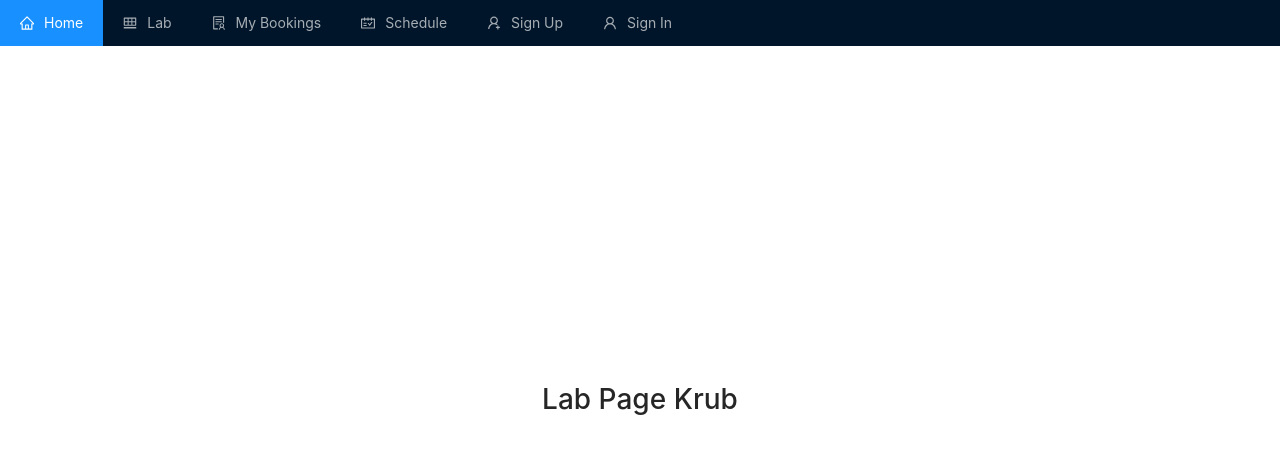
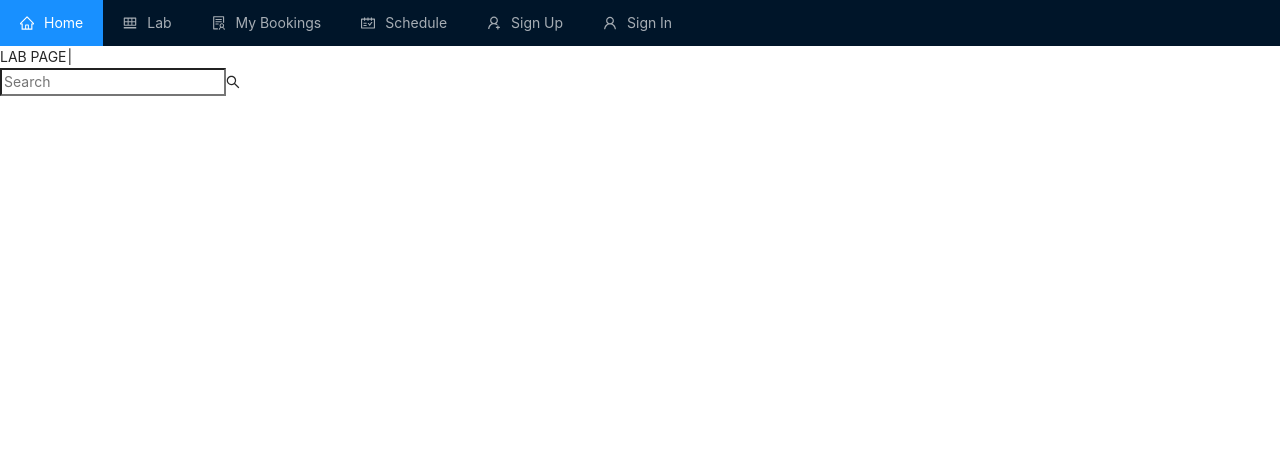
Before and after one commit to liahoneyBP/lab_booking_system, a React (Create React App) app in the folder client/: page /lab in a window 1280 px wide. Shown: the top 454 px of the page. Built offline with nearby package versions, Linux system fonts and the light colour scheme; no server answers.

Commit message:
Search Redux Setup

```diff
--- /dev/null
+++ b/client/src/components/forms/Search.js
@@ -0,0 +1,39 @@
+import React from 'react'
+import {useNavigate} from 'react-router-dom'
+import {useSelector, useDispatch} from 'react-redux'
+import { SearchOutlined } from '@ant-design/icons'
+
+const Search = () => {
+    const dispatch = useDispatch();
+    const {search} = useSelector((state) => ({...state}))
+    const { text } = search;
+
+    const navigate = useNavigate()
+
+    const handleChange = (e) => {
+        dispatch({
+            type: "SEARCH_QUERY",
+            payload: {text: e.target.value },
+        });
+    };
+
+    const handleSubmit = (e) => {
+        e.preventDefault()
+        navigate.push(`/lab?${text}`);
+    }
+
+    return (
+        <form className='form-inline my-2 my-lg-0' onSubmit={handleSubmit}>
+            <input
+            onChange={handleChange}
+            type="search"
+            value={text}
+            className="form-control mr-sm-2"
+            placeholder='Search'
+             />
+             <SearchOutlined onClick={handleSubmit} style={{ cursor: "pointer"}} />
+        </form>
+    )
+};
+
+export default Search;
--- a/client/src/pages/Lab.js
+++ b/client/src/pages/Lab.js
@@ -1,18 +1,27 @@
 import React from "react";
+import Search from "../components/forms/Search";
+import Jumbotron from "../components/cards/Jumbotron";
+
 
 const Lab = () => {
     return (
-        <div
-            style={{
-                display: 'flex',
-                justifyContent: 'center',
-                alignItems: 'center',
-                height: '90vh'
-            }}
-            >
-                <h1>Lab Page Krub</h1>
-        </div>
-    )
+        <>
+          <div className="jumbotron text-primary h1 font-weight-bold text-center">
+            <Jumbotron text={["LAB PAGE"]} />
+          </div>
+
+          <div className="container">
+            <div className="row">
+                <div className="col md-1">
+
+                    <Search />
+
+                </div>
+
+            </div>
+          </div>
+        </>
+      );
 }
 
 export default Lab;
--- a/client/src/reducers/index.js
+++ b/client/src/reducers/index.js
@@ -1,8 +1,10 @@
 import { combineReducers } from "redux";
 import { userReducer } from "./userReducer";
+import { searchReducer } from "./searchReducer"
 
 const rootReducer = combineReducers({
   user: userReducer,
+  search: searchReducer,
 });
 
 export default rootReducer;
--- /dev/null
+++ b/client/src/reducers/searchReducer.js
@@ -0,0 +1,8 @@
+export const searchReducer = (state = {text: ""}, action) => {
+    switch (action.type) {
+      case "SEARCH_QUERY":
+        return {...state, ...action.payload};
+      default:
+        return state;
+    }
+  };
```
